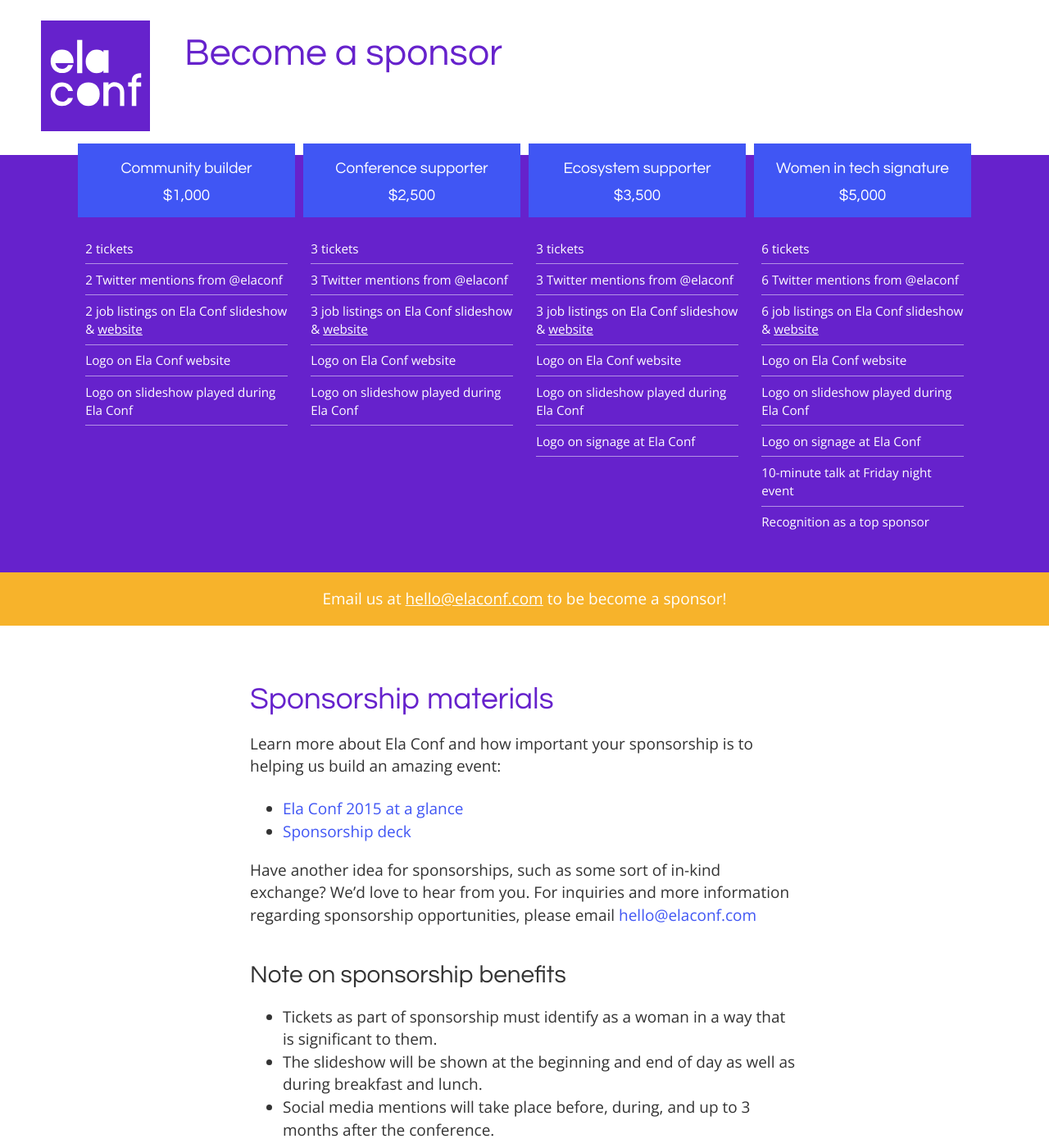
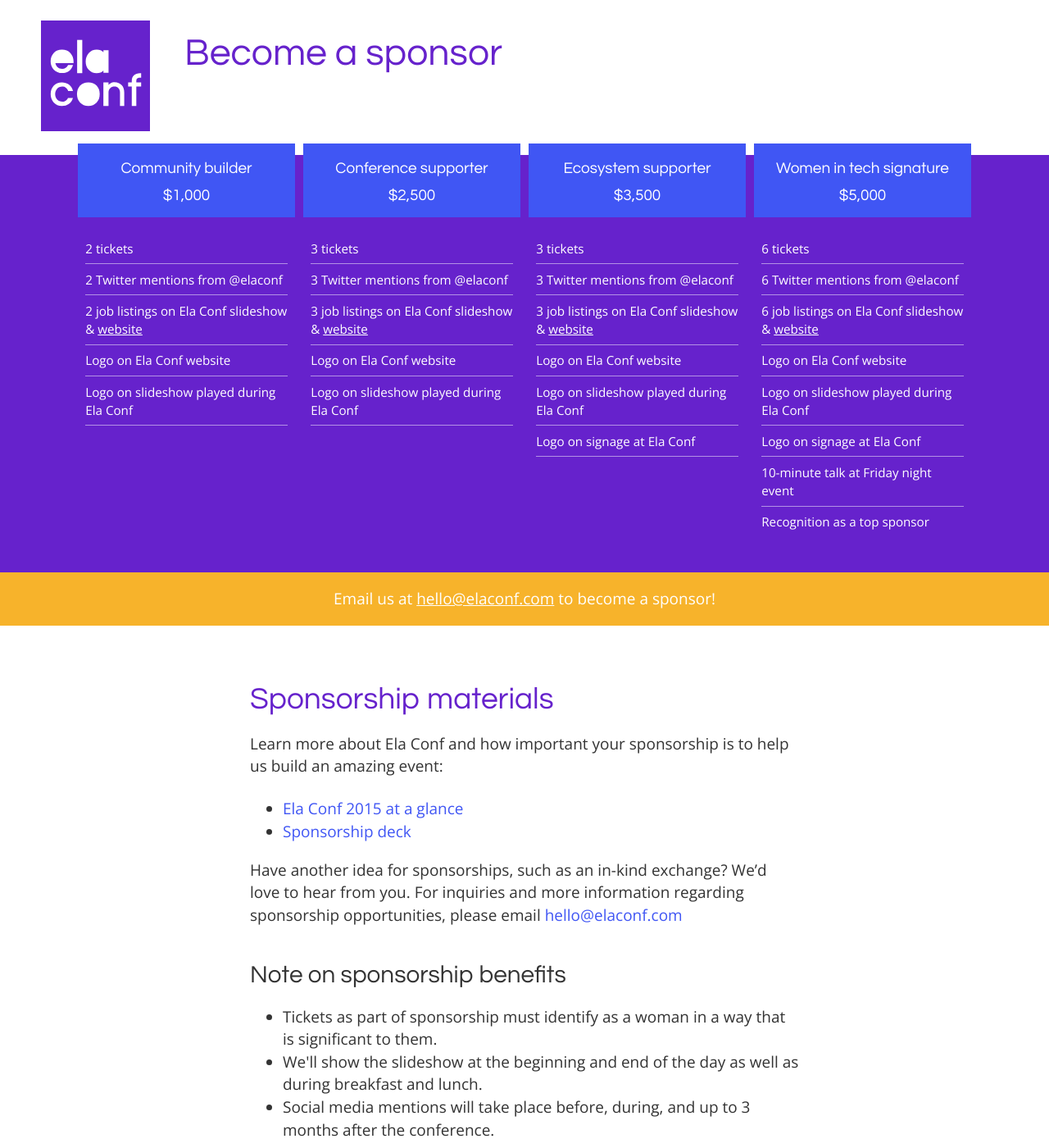
Before and after one commit to elaconf/elaconf.github.io, a Jekyll site: the page built from sponsor/index.html, in a window 1280 px wide and 1400 px high. Shown: the whole window at 82% size. Built offline with Jekyll 4.4.1, drawn with Linux system fonts in a browser that asks for light colours.

Commit message:
copy edits

```diff
--- a/index.html
+++ b/index.html
@@ -76,7 +76,7 @@ layout: default
 <section class="fill-light">
   <div class="limiter">
     <h2 id="volunteer">Volunteer</h2>
-    <p>We're looking for volunteers to help us leading up to and during the conference. Volunteers receive a complimentary ticket to Ela Conf.</p>
+    <p>We're looking for volunteers to help us make Ela Conf a success. We have volunteer positions before and during the event. All volunteers receive a complimentary ticket to Ela Conf!</p>
     <p><a href="/volunteer/" class="button">Become a volunteer</a></p>
   </div>
 </section>
--- a/sponsor/index.html
+++ b/sponsor/index.html
@@ -60,22 +60,22 @@ levels:
   </div>
 </section>
 
-<div class="levels-contact fill-shiny">Email us at <a href="mailto:hello@elaconf.com">hello@elaconf.com</a> to be become a sponsor!</div>
+<div class="levels-contact fill-shiny">Email us at <a href="mailto:hello@elaconf.com">hello@elaconf.com</a> to become a sponsor!</div>
 
 <section class="fill-light">
   <div class="limiter">
 
     <h2>Sponsorship materials</h2>
-    <p>Learn more about Ela Conf and how important your sponsorship is to helping us build an amazing event:</p>
+    <p>Learn more about Ela Conf and how important your sponsorship is to help us build an amazing event:</p>
     <ul>
       <li><a href="/docs/at-a-glance.pdf">Ela Conf 2015 at a glance</a></li>
       <li><a href="https://docs.google.com/presentation/d/1bl0JYTEKgaNCnR0i7835YT3aIUf5myPk234xS-5lc58/edit?usp=sharing">Sponsorship deck</a></li>
     </ul>
-    <p>Have another idea for sponsorships, such as some sort of in-kind exchange? We’d love to hear from you. For inquiries and more information regarding sponsorship opportunities, please email <a href="mailto:hello@elaconf.com">hello@elaconf.com</a></p>
+    <p>Have another idea for sponsorships, such as an in-kind exchange? We’d love to hear from you. For inquiries and more information regarding sponsorship opportunities, please email <a href="mailto:hello@elaconf.com">hello@elaconf.com</a></p>
     <h3>Note on sponsorship benefits</h3>
     <ul>
       <li>Tickets as part of sponsorship must identify as a woman in a way that is significant to them.</li>
-      <li>The slideshow will be shown at the beginning and end of day as well as during breakfast and lunch.</li>
+      <li>We'll show the slideshow at the beginning and end of the day as well as during breakfast and lunch.</li>
       <li>Social media mentions will take place before, during, and up to 3 months after the conference.</li>
     </ul>
   </div>
```
Also changed, not shown: other parts of index.html (+2 -2 lines), volunteer/index.md (+2 -2 lines).
